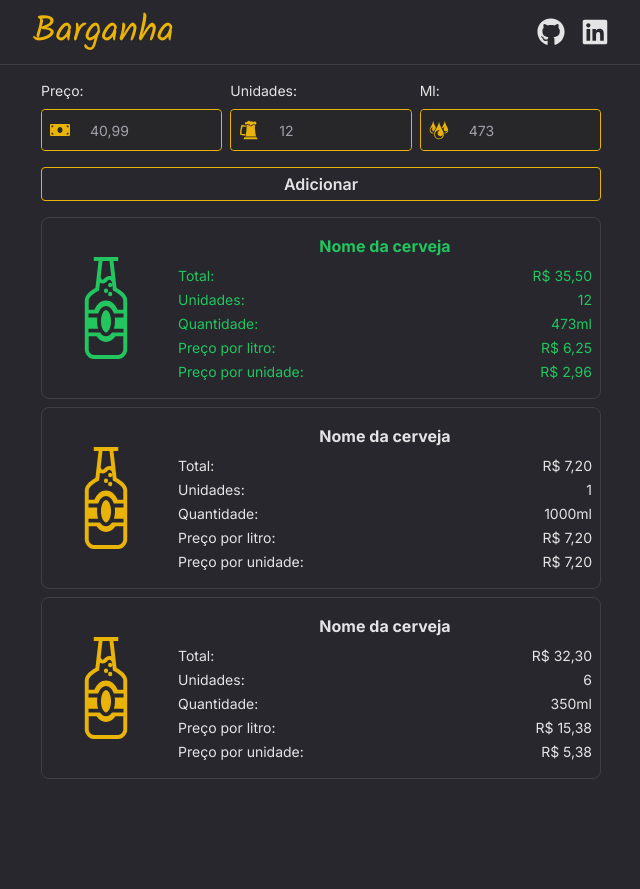
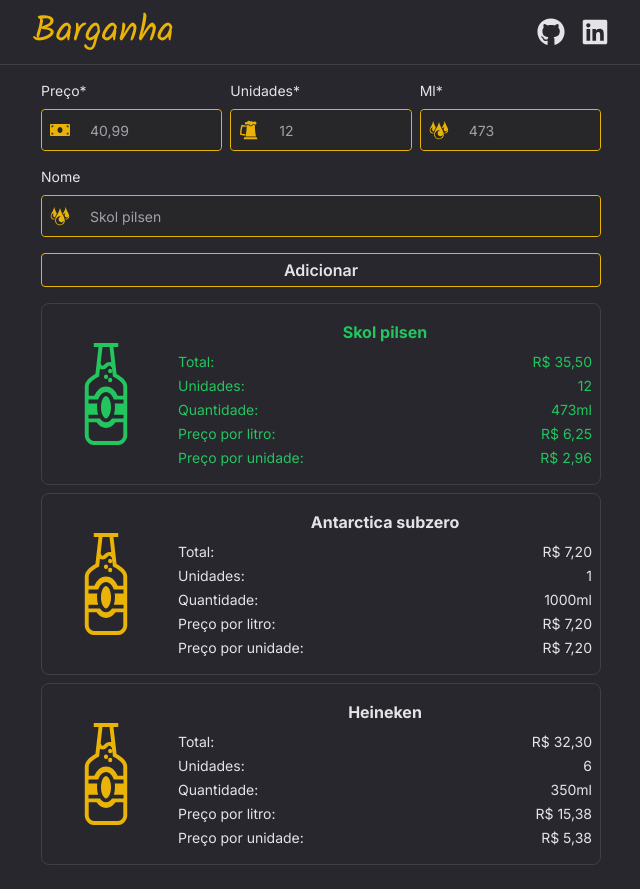
Before and after one commit to EricksonSiqueira/barganha, a Next.js app: page / in a window 1280 px wide. Shown: the whole page, without its empty margins (319-959 px from the left). Before the commit the page ends 803 px from the top, so only its background shows below. Built offline with nearby package versions, Linux system fonts and the light colour scheme.

Commit message:
feat: add name to beer

```diff
--- a/src/components/BeerForm/index.tsx
+++ b/src/components/BeerForm/index.tsx
@@ -31,6 +31,7 @@
       price: '35,50',
       id: '8868ec69-1745-4170-8eb5-ece39a74c98d',
       pricePerMl: 0.006254404510218464,
+      name: 'Skol pilsen',
     },
     {
       amountInMl: 1000,
@@ -38,6 +39,7 @@
       price: '7,20',
       id: 'fadc9bf0-68e3-4ce6-afc0-a2d9e3a85773',
       pricePerMl: 0.0072,
+      name: 'Antarctica subzero',
     },
     {
       amountInMl: 350,
@@ -45,6 +47,7 @@
       price: '32,30',
       id: '7d86fa3e-5357-49b2-bc20-6e9d8c0e2b59',
       pricePerMl: 0.015380952380952379,
+      name: 'Heineken',
     },
   ]);
   const [cheapestBeer, setCheapestBeer] = useState<Beer>(beers[0]);
@@ -65,7 +68,7 @@
             Icon={<FaMoneyBill size="20" />}
             error={''}
             name="price"
-            labelText="Preço:"
+            labelText="Preço*"
             placeholder="40,99"
             register={register('price')}
           />
@@ -73,7 +76,7 @@
             Icon={<GiBeerStein size="20" />}
             error={''}
             type="number"
-            labelText="Unidades:"
+            labelText="Unidades*"
             placeholder="12"
             name="unit"
             register={register('unit')}
@@ -82,12 +85,21 @@
             Icon={<GiDroplets size="20" />}
             error={''}
             type="number"
-            labelText="Ml:"
+            labelText="Ml*"
             placeholder="473"
             name="amountInMl"
             register={register('amountInMl')}
           />
         </div>
+        <DefaultInput
+          Icon={<GiDroplets size="20" />}
+          error={''}
+          type="text"
+          labelText="Nome"
+          placeholder="Skol pilsen"
+          name="name"
+          register={register('name')}
+        />
         <button type="submit" className={styles.beersFormBtn}>
           Adicionar
         </button>
--- a/src/components/BeerList/BeerCard/index.tsx
+++ b/src/components/BeerList/BeerCard/index.tsx
@@ -21,7 +21,7 @@
         <GiBeerBottle size={112} />
       </div>
       <div className={styles.beerInfoWrapper}>
-        <h2>Nome da cerveja </h2>
+        <h2>{beer.name}</h2>
         <p>
           <span>Total:</span>
           <span>{toLocaleCurrency(beerPriceInNumber)}</span>
--- a/src/schemas/beerSchema.ts
+++ b/src/schemas/beerSchema.ts
@@ -6,4 +6,5 @@
     .matches(/^\d+(\,\d{1,2})?$/, 'O preço deve ser um valor válido em reais'),
   unit: Yup.number().required('a'),
   amountInMl: Yup.number().required('a'),
+  name: Yup.string().optional(),
 });
--- a/src/types/beer.ts
+++ b/src/types/beer.ts
@@ -8,6 +8,7 @@
   price: string;
   unit: number;
   amountInMl: number;
+  name?: string;
 }
 
 export interface Beer extends BeerFromForm {
```
